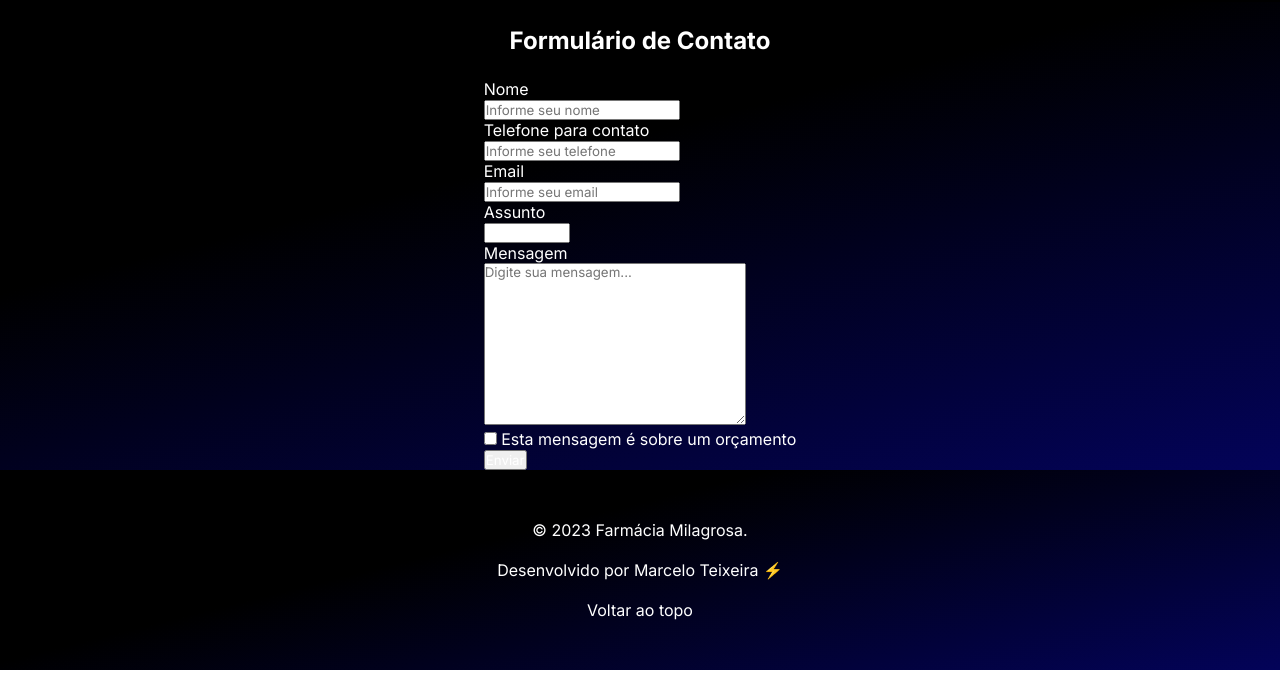
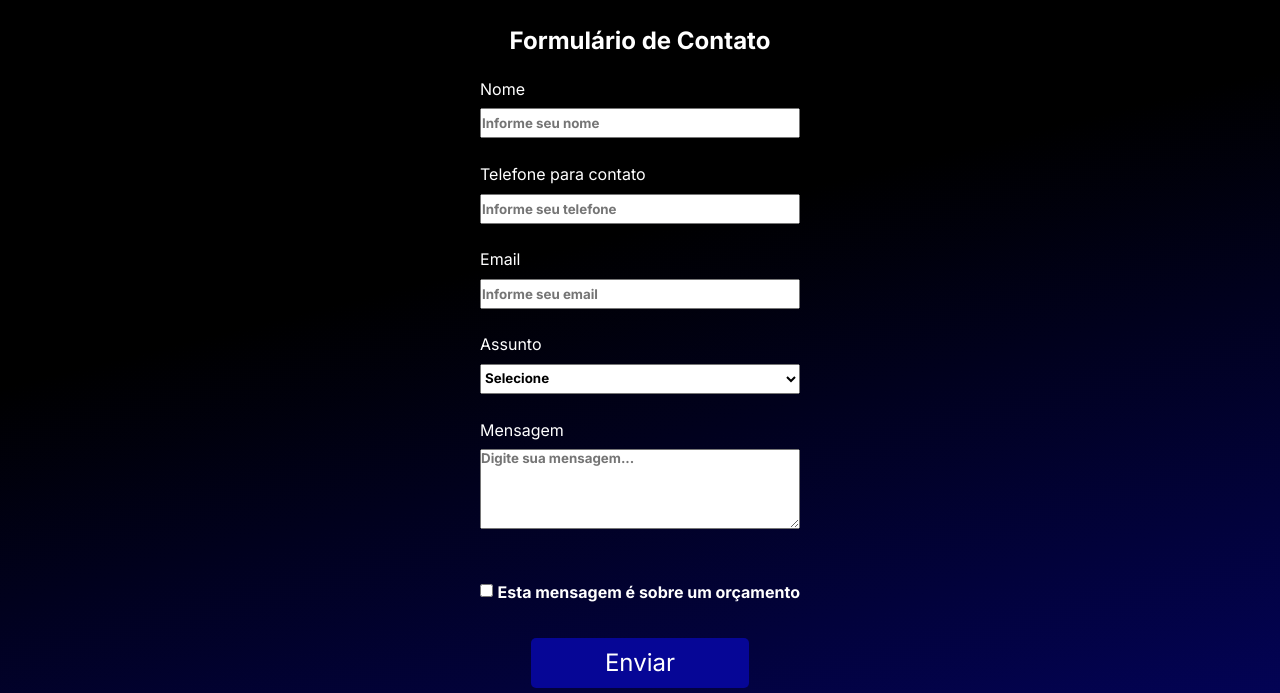
Before and after one commit to marcelojunqueirat/M1-LISTA1, a plain HTML site: page v1HtmlECss/contato.html in a window 1280 px wide. Shown: the part 107-800 px from the top of the page. Drawn offline with nearby package versions, Linux system fonts and the light colour scheme.

Commit message:
[M1S03] Ex 8

```diff
--- a/v1HtmlECss/contato.html
+++ b/v1HtmlECss/contato.html
@@ -18,7 +18,11 @@
       <ul>
         <li>
           <a href="./index.html">
-            <svg xmlns="http://www.w3.org/2000/svg" viewBox="0 0 24 24"><path d="M19 2V4H17V7C18.6569 7 20 8.34315 20 10V21C20 21.5523 19.5523 22 19 22H5C4.44772 22 4 21.5523 4 21V10C4 8.34315 5.34315 7 7 7V4H5V2H19ZM17 9H7C6.44772 9 6 9.44772 6 10V20H18V10C18 9.44772 17.5523 9 17 9ZM13 11V13H15V15H12.999L13 17H11L10.999 15H9V13H11V11H13ZM15 4H9V7H15V4Z" fill="rgba(255,255,255,1)"></path></svg>
+            <svg xmlns="http://www.w3.org/2000/svg" viewBox="0 0 24 24">
+              <path
+                d="M19 2V4H17V7C18.6569 7 20 8.34315 20 10V21C20 21.5523 19.5523 22 19 22H5C4.44772 22 4 21.5523 4 21V10C4 8.34315 5.34315 7 7 7V4H5V2H19ZM17 9H7C6.44772 9 6 9.44772 6 10V20H18V10C18 9.44772 17.5523 9 17 9ZM13 11V13H15V15H12.999L13 17H11L10.999 15H9V13H11V11H13ZM15 4H9V7H15V4Z"
+                fill="rgba(255,255,255,1)"></path>
+            </svg>
             <div id="titulo-logo">Farmácia Milagrosa</div>
           </a>
         </li>
@@ -41,16 +45,16 @@
 
       <form action="" method="GET">
         <label for="nome">Nome</label>
-        <input type="text" name="nome" id="nome" placeholder="Informe seu nome" required>
+        <input type="text" name="nome" id="nome" placeholder="Informe seu nome" required class="formulario">
 
         <label for="telefone">Telefone para contato</label>
-        <input type="tel" name="telefone" id="telefone" placeholder="Informe seu telefone" required>
+        <input type="tel" name="telefone" id="telefone" placeholder="Informe seu telefone" required class="formulario">
 
         <label for="email">Email</label>
-        <input type="email" name="email" id="email" placeholder="Informe seu email">
+        <input type="email" name="email" id="email" placeholder="Informe seu email" class="formulario">
 
         <label for="assunto">Assunto</label>
-        <select name="assunto" id="assunto">
+        <select name="assunto" id="assunto" class="formulario">
           <option value="">Selecione</option>
           <option value="comercial">Comercial</option>
           <option value="duvidas">Dúvidas</option>
@@ -58,14 +62,15 @@
         </select>
 
         <label for="mensagem">Mensagem</label>
-        <textarea name="mensagem" id="mensagem" cols="30" rows="10" placeholder="Digite sua mensagem..."></textarea>
+        <textarea name="mensagem" id="mensagem" placeholder="Digite sua mensagem..."></textarea>
 
         <div>
           <input type="checkbox" name="orcamento" id="orcamento">
           <span>Esta mensagem é sobre um orçamento</span>
         </div>
-
-        <input type="submit" value="Enviar">
+        <div id="botao-enviar">
+          <input type="submit" value="Enviar">
+        </div>
       </form>
     </section>
   </main>
--- a/v1HtmlECss/style.css
+++ b/v1HtmlECss/style.css
@@ -117,7 +117,6 @@ h2 {
   margin: 10px;
 }
 
-
 input[type="number"] {
   font-size: larger;
   background-color: #FFFFFF;
@@ -167,3 +166,58 @@ footer p {
 #topo:hover {
   background-color: #1212f0;
 }
+
+.formulario {
+  margin-top: 3%;
+  margin-bottom: 8%;
+  width: 100%;
+  height: 30px;
+  color: #000000;
+  font-weight: 700;
+}
+
+#orcamento {
+  margin-top: 8%;
+  margin-bottom: 8%;
+  color: #000000;
+}
+
+#assunto option {
+  margin-top: 8%;
+  margin-bottom: 8%;
+  color: #000000;
+}
+
+#mensagem {
+  margin-top: 3%;
+  margin-bottom: 8%;
+  width: 100%;
+  height: 80px;
+  font-weight: 700;
+}
+
+#orcamento + span {
+  font-weight: 700;
+}
+
+#botao-enviar {
+  text-align: center;
+  margin-bottom: 12%;
+}
+
+input[type="submit"]{
+  margin-top: 15px;
+  width: 68%;
+  height: 50px;
+  background-color: #060696;
+  border: none;
+  border-radius: 5px;
+  font-size: x-large;
+}
+
+input[type="submit"]:hover {
+  background-color: #1212f0;
+  transform: scale(1.1);
+  transition: transform .3s;
+  box-shadow: 10px 10px 65px 2px rgba(3,3,89,1);
+}
```
